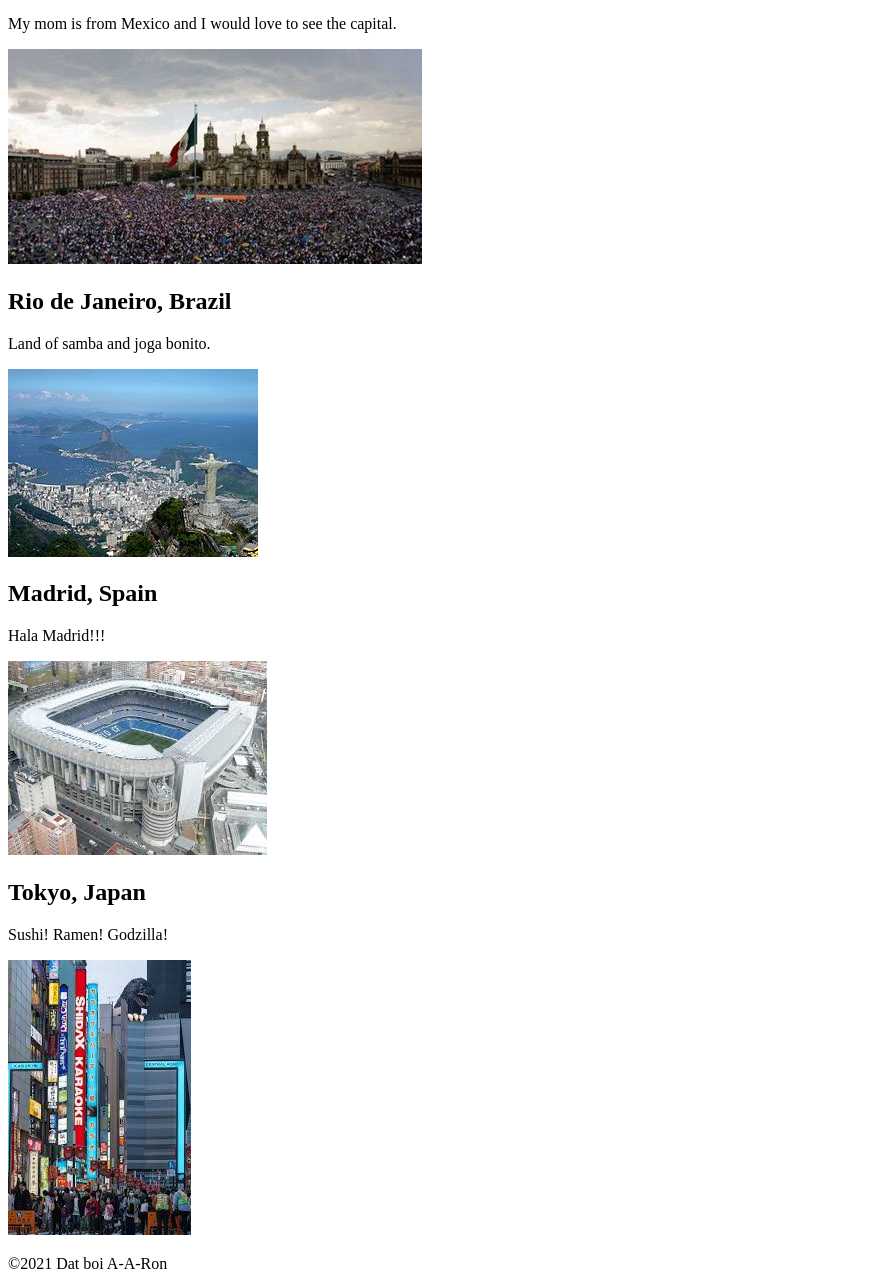
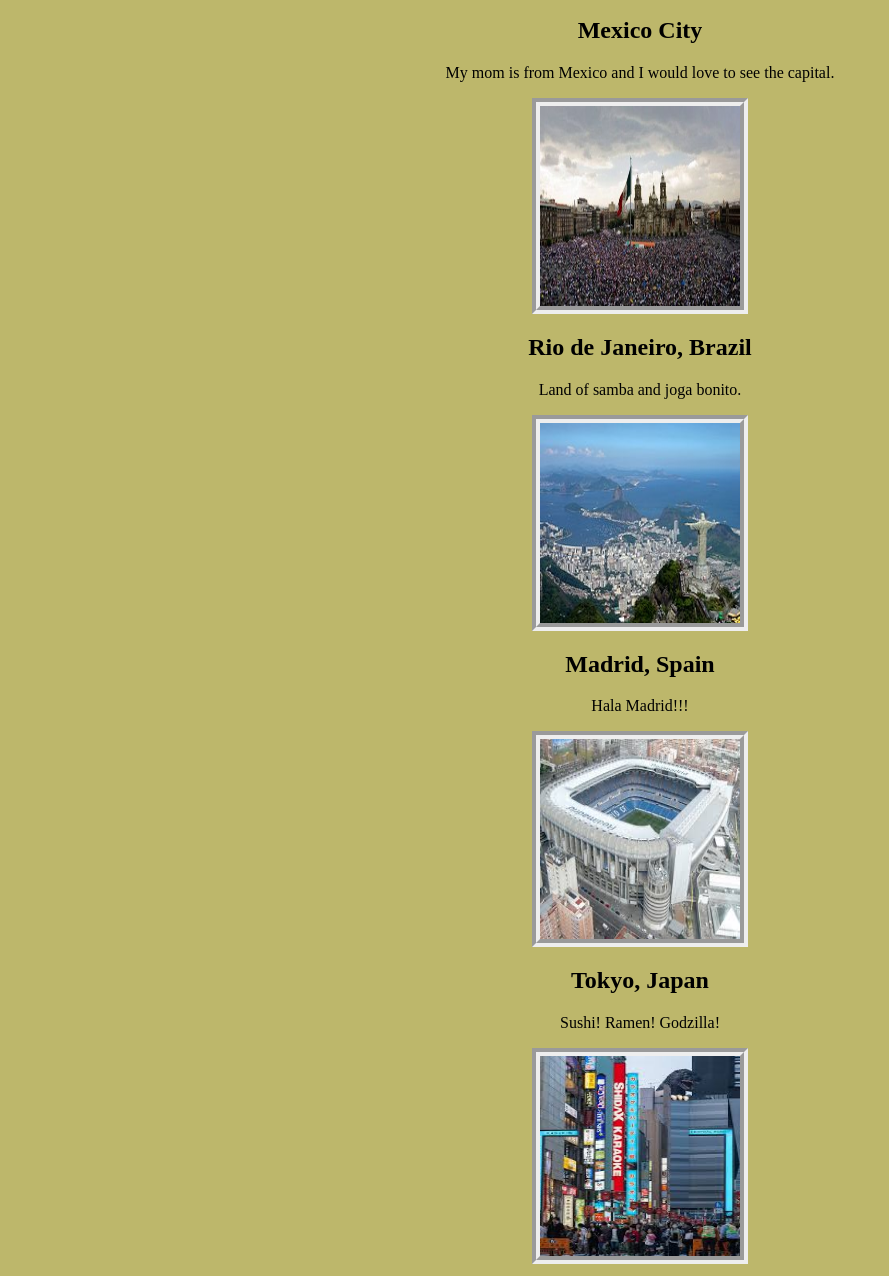
Before and after one commit to aegar02/Assignment-4-HTML-CSS, a plain HTML site: page index.html in a window 1280 px wide. Shown: the part 504-1780 px from the top of the page, without its empty margins (0-889 px from the left). Drawn offline with Linux system fonts and the light colour scheme.

Commit message:
Changed some font styles and added class and id

```diff
--- a/index.html
+++ b/index.html
@@ -2,11 +2,13 @@
 <html>
 <head>
     <meta charset="utf-8" />
+    <link rel="stylesheet" type="text/css" href="styles.css">
     <title>Assignment 4 - Aaron</title>
 </head>
 <body>
     <header>
-        <h1>Places I want to visit</h1>
+        <h1 class="h1-class" id="h1-id">Places I want to visit</h1>
+        <h1 class="h1-class">Website by Aaron</h1>
         <nav>
             <ul>
                 <li>
@@ -31,29 +33,25 @@
         <article>
             <h2>Mexico City</h2>
             <p>My mom is from Mexico and I would love to see the capital.</p>
-            <img src="images/MexicoCity.jpeg"
-                 alt="Zocalo Square of Mexico City.">
+            <img src="images/MexicoCity.jpeg" alt="Zocalo Square of Mexico City." class="center">
         </article>
 
         <article>
             <h2>Rio de Janeiro, Brazil</h2>
             <p>Land of samba and joga bonito.</p>
-            <img src="images/RioDeJaneiro.jpeg"
-                 alt="Christ Redeemer overlooking Rio.">
+            <img src="images/RioDeJaneiro.jpeg" alt="Christ Redeemer overlooking Rio." class="center">
         </article>
 
         <article>
             <h2>Madrid, Spain</h2>
             <p>Hala Madrid!!!</p>
-            <img src="images/Madrid.jpeg"
-                 alt="Read Madrid FC stadium Santiago Bernabeu.">
+            <img src="images/Madrid.jpeg" alt="Read Madrid FC stadium Santiago Bernabeu." class="center">
         </article>
 
         <article>
             <h2>Tokyo, Japan</h2>
             <p>Sushi! Ramen! Godzilla!</p>
-            <img src="images/Tokyo.jpeg"
-                 alt="Godzilla head overlooking downtown Tokyo.">
+            <img src="images/Tokyo.jpeg" alt="Godzilla head overlooking downtown Tokyo." class="center">
         </article>
 
     </main>
```
